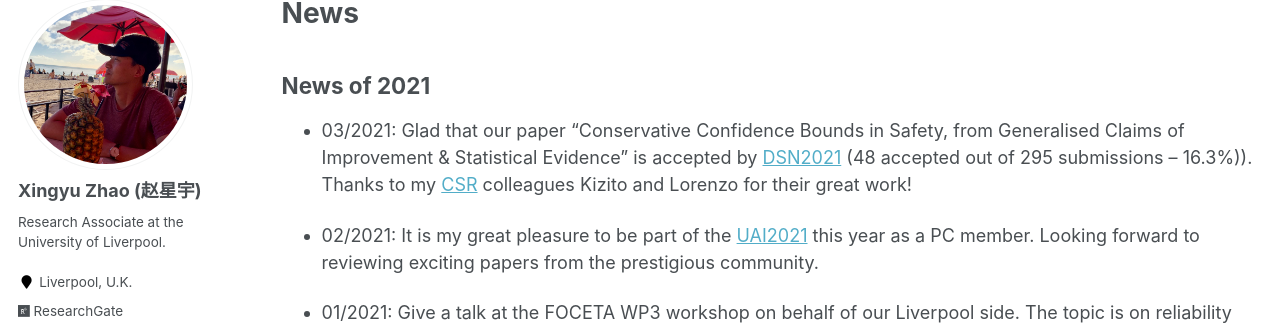
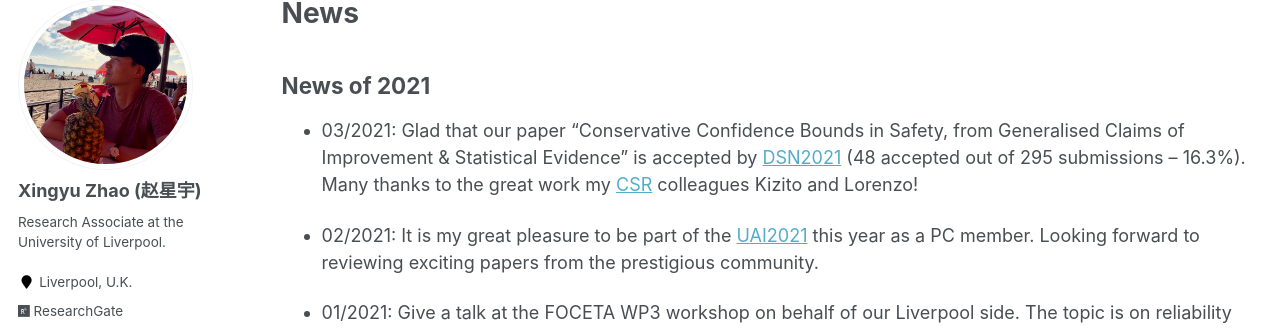
Before and after one commit to x-y-zhao/x-y-zhao.github.io, a Jekyll site: the page built from _pages/news.md, in a window 1280 px wide and 900 px high. Shown: the part 119-449 px from the top of the window. Built offline with Jekyll 4.4.1, drawn with Linux system fonts in a browser that asks for light colours; some web fonts are replaced.

Commit message:
Update news.md

```diff
--- a/_pages/news.md
+++ b/_pages/news.md
@@ -10,7 +10,7 @@ redirect_from:
 {% include base_path %}
 ## News of 2021
 
-* 03/2021: Glad that our paper "Conservative Confidence Bounds in Safety, from Generalised Claims of Improvement & Statistical Evidence" is accepted by [DSN2021](http://dsn2021.ntu.edu.tw/index.html) (48 accepted out of 295 submissions -- 16.3%)). Thanks to my [CSR](https://researchcentres.city.ac.uk/software-reliability) colleagues Kizito and Lorenzo for their great work!
+* 03/2021: Glad that our paper "Conservative Confidence Bounds in Safety, from Generalised Claims of Improvement & Statistical Evidence" is accepted by [DSN2021](http://dsn2021.ntu.edu.tw/index.html) (48 accepted out of 295 submissions -- 16.3%). Many thanks to the great work my [CSR](https://researchcentres.city.ac.uk/software-reliability) colleagues Kizito and Lorenzo!
 
 * 02/2021: It is my great pleasure to be part of the [UAI2021](https://www.auai.org/uai2021/) this year as a PC member. Looking forward to reviewing exciting papers from the prestigious community.
 
```
